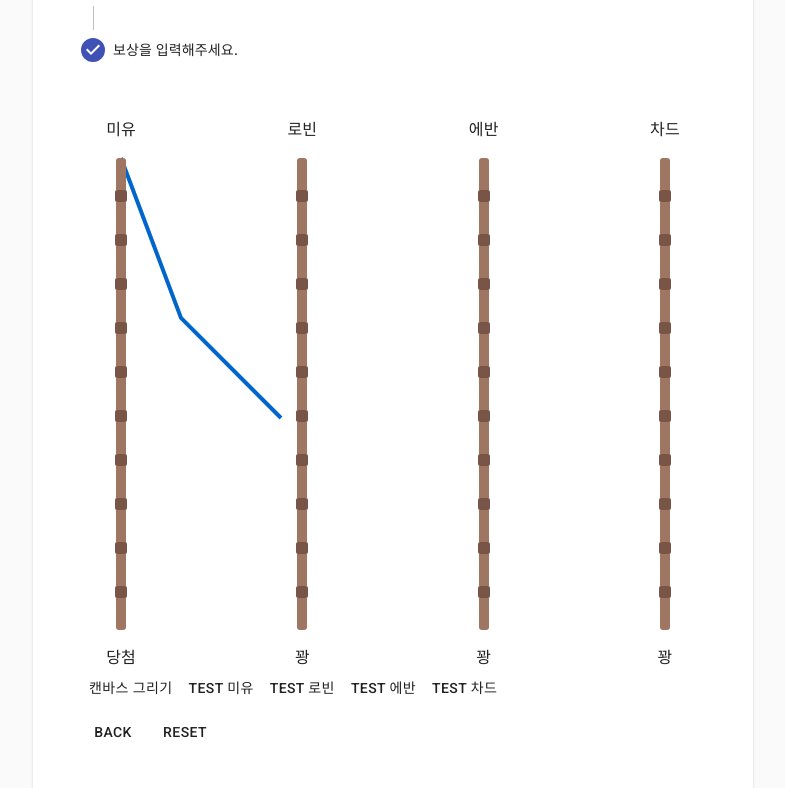
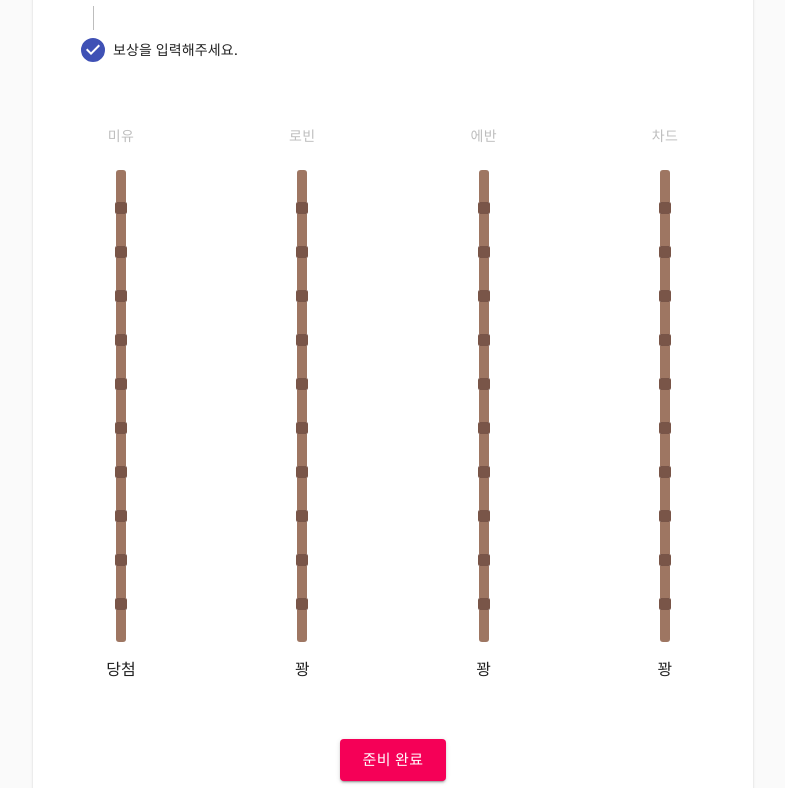
Before and after one commit to divlook/ladder-game, a Next.js app: page / in a window 1280 px wide. Shown: the part 292-1080 px from the top of the page, without its empty margins (247-1032 px from the left). Built offline with nearby package versions, Linux system fonts and the light colour scheme.

Commit message:
사다리 타기 기능 어느정도 완성

```diff
--- a/components/LadderGame.tsx
+++ b/components/LadderGame.tsx
@@ -51,6 +51,15 @@ export interface State {
     ladderBlockCnt: number
     midLineData: MidLine[]
     generatingMidLinePoint?: MapData | null
+    /**
+     * 게임 단계
+     * - 0: 시작전
+     * - 1: 진행중
+     * - 2: 완료
+     */
+    gameStep: number
+    completedLineIndexs: number[]
+    colorIndex: number
 }
 
 export const defaultOption = {
@@ -66,6 +75,9 @@ export const initialState: State = {
     ladderBlockCnt: 21,
     midLineData: [],
     generatingMidLinePoint: null,
+    gameStep: 0,
+    completedLineIndexs: [],
+    colorIndex: 0,
 }
 
 const useStyles = (state: State) =>
@@ -143,27 +155,53 @@ const useStyles = (state: State) =>
             boxShadow: '0 2px 4px 2px rgba(0, 0, 0, 0.2)',
             cursor: 'pointer',
         },
-        // cursorGrap: {
-        //     cursor: 'grab',
-        // },
-        // cursorGrabbing: {
-        //     cursor: 'grabbing',
-        // },
-        // cursorNoDrop: {
-        //     cursor: 'no-drop',
-        // },
-        // TODO: 나중에 그려져야됨 (zIndex 2로 변경 필요)
         result: {
+            display: 'none',
             position: 'absolute',
-            zIndex: 0,
+            zIndex: 999,
             width: '100%',
             height: '100%',
             left: 0,
             right: 0,
             top: 0,
             bottom: 0,
+            '&.active': {
+                display: 'block',
+            },
+            '& canvas': {
+                position: 'absolute',
+                width: '100%',
+                height: '100%',
+                left: 0,
+                right: 0,
+                top: 0,
+                bottom: 0,
+            },
+        },
+        buttons: {
+            marginTop: theme.spacing(6),
+            marginBottom: theme.spacing(4),
+        },
+        buttonItem: {
+            cursor: 'pointer',
+            '&:not(:disabled)': {
+                zIndex: 1000,
+            }
         },
     }))
+
+const colors = [
+    '#ff8990',
+    '#f7a03e',
+    '#fed853',
+    '#38bb8e',
+    '#139367',
+    '#cef500',
+    '#ffb700',
+    '#ff008f',
+    '#00b4c4',
+    '#ff4040',
+]
 
 let __uid = 0
 
@@ -173,7 +211,7 @@ const LadderGame: React.FC<InitialState> = props => {
     const classes = useStyles(state)()
 
     const mapRef = useRef<HTMLDivElement>(null)
-    const resultCanvasRef = useRef<HTMLCanvasElement>(null)
+    const resultRef = useRef<HTMLDivElement>(null)
 
     const methods = {
         calcMapSize() {
@@ -369,77 +407,132 @@ const LadderGame: React.FC<InitialState> = props => {
                 midLine: null,
             }
         },
-        /**
-         * 테스트용 함수
-         */
-        testGame: key => () => {
-            let current: any = state.mapData[key][0]
-            let cnt = 0
-            let isMove = false
-            const colors = [
-                '#F44336',
-                '#e91e63',
-                '#9c27b0',
-                '#3f51b5',
-                '#2196f3',
-                '#00bcd4',
-                '#009688',
-                '#8bc34a',
-                '#cddc39',
-                '#ffeb3b',
-                '#ffc107',
-                '#ff9800',
-                '#ff5722',
-                '#795548',
-            ]
-            const color = colors[Math.floor(Math.random() * 100) % colors.length]
-
-            while (current !== null && cnt < 50) {
-                if (current.el) current.el.style.backgroundColor = color
-
-                if (current.isLinked && !isMove) {
-                    if (current.midLine?.el) current.midLine.el.style.backgroundColor = color
-                    current = current.linkedBlock
-                    isMove = true
-                } else if (current.nextBlock) {
-                    current = current.nextBlock
-                    isMove = false
-                } else {
-                    current = null
-                    isMove = false
-                }
-                cnt++
-            }
-        },
         handleSelectstart: e => void e.preventDefault(),
-        setCanvas: () => {
-            if (resultCanvasRef.current) {
-                const canvas = resultCanvasRef.current
+        playGame: key => () => {
+            if (resultRef.current && !state.completedLineIndexs.includes(key)) {
+                const canvas = document.createElement('canvas')
+                const ctx = canvas.getContext('2d')
                 canvas.width = state.mapWidth
                 canvas.height = state.mapHeight
-                const ctx = canvas.getContext('2d')
 
                 if (ctx) {
-                    ctx.fillStyle = '#0066cc'
-                    ctx.lineWidth = 4
-                    ctx.strokeStyle = '#0066cc'
+                    const coordinates: [number, number][] = []
+                    const color = colors[state.colorIndex % colors.length]
 
-                    const start = { dx: 0, dy: 0 }
+                    let prevBlockUid = 0
+                    let current: MapData | null = state.mapData[key][0]
 
-                    start.dx = (state.mapData[0][0].el?.offsetLeft || 0) + (state.mapData[0][0].el?.offsetWidth || 0 + ctx.lineWidth) / 2
-                    start.dy = (state.mapData[0][0].el?.offsetTop || 0)
-                    ctx.moveTo(start.dx, start.dy)
+                    ctx.lineWidth = 3
+                    ctx.strokeStyle = color
+                    ctx.lineJoin = 'round'
 
-                    ctx.lineTo(100, 200)
-                    ctx.lineTo(200, 300)
+                    while (current !== null) {
+                        let next: MapData | null = null
+                        if (current.nextBlock) {
+                            if (coordinates.length === 0) {
+                                // 시작
+                                coordinates.push([
+                                    (current.el?.offsetLeft || 0) + (current.el?.offsetWidth || 0 - ctx.lineWidth) / 2,
+                                    current.el?.offsetTop || 0,
+                                ])
 
-                    ctx.stroke()
+                                next = current.nextBlock
+                            } else if (current.linkedBlock) {
+                                if (current.isHandle) {
+                                    coordinates.push([
+                                        (current.el?.offsetLeft || 0) + (current.el?.offsetWidth || 0 - ctx.lineWidth) / 2,
+                                        (current.el?.offsetTop || 0) + (current.el?.offsetHeight || 0 - ctx.lineWidth) / 2,
+                                    ])
+                                }
+
+                                if (current.linkedBlock.uid === prevBlockUid) {
+                                    // midLine 이동 후
+                                    next = current.nextBlock
+                                } else {
+                                    // midLine 이동 전
+                                    next = current.linkedBlock
+                                }
+                            } else {
+                                // 일반 block
+                                next = current.nextBlock
+                            }
+                        } else {
+                            // 끝
+                            coordinates.push([
+                                (current.el?.offsetLeft || 0) + (current.el?.offsetWidth || 0 - ctx.lineWidth) / 2,
+                                (current.el?.offsetTop || 0) + (current.el?.offsetHeight || 0),
+                            ])
+                        }
+
+                        prevBlockUid = current?.uid || 0
+                        current = next
+                    }
+
+                    for (let index = 0, len = coordinates.length; index < len; index++) {
+                        const el = coordinates[index]
+
+                        if (index === 0) {
+                            ctx.moveTo(...el)
+                        } else {
+                            ctx.lineTo(...el)
+                        }
+
+                        if (index === len - 1) {
+                            ctx.lineTo(el[0], el[1] + 3)
+                            ctx.stroke()
+                            ctx.beginPath()
+                            ctx.arc(el[0], el[1] + 8, 6, 0, Math.PI * 2)
+                            ctx.fillStyle = color
+                            ctx.closePath()
+                            ctx.fill()
+                        }
+                    }
+
+                    resultRef.current.append(canvas)
                 }
+
+                state.colorIndex++
+                state.completedLineIndexs.push(key)
+                if (state.completedLineIndexs.length === state.mapData.length) {
+                    state.gameStep = 2
+                }
+
+                setState({
+                    ...state,
+                    gameStep: state.gameStep,
+                    completedLineIndexs: state.completedLineIndexs,
+                })
 
                 return true
             } else {
                 return false
             }
+        },
+        doReady() {
+            state.gameStep = 1
+            setState({ ...state })
+        },
+        reloadGame() {
+            const prevMidLineData = state.midLineData.splice(0, state.midLineData.length)
+            state.generatingMidLinePoint = null
+            state.gameStep = 0
+            state.completedLineIndexs.splice(0, state.completedLineIndexs.length)
+            state.colorIndex = 0
+
+            prevMidLineData.forEach(mapData => {
+                mapData.blocks.forEach(block => {
+                    block.isLinked = false
+                    block.linkedBlock = null
+                })
+            })
+
+            if (resultRef.current) {
+                while (resultRef.current.firstChild) {
+                    resultRef.current.removeChild(resultRef.current.firstChild)
+                }
+            }
+
+            setState({ ...state })
         },
     }
 
@@ -450,9 +543,7 @@ const LadderGame: React.FC<InitialState> = props => {
     })
 
     useMounted(() => {
-        if (methods.calcMapSize()) {
-            methods.setCanvas()
-        }
+        methods.calcMapSize()
 
         console.log(state)
     })
@@ -461,12 +552,15 @@ const LadderGame: React.FC<InitialState> = props => {
         mapRef.current?.removeEventListener('selectstart', methods.handleSelectstart)
         state.isPaintingLadder = false
         state.isPaintedLadder = false
-        state.mapData = state.mapData.splice(0, state.mapData.length)
+        state.mapData.splice(0, state.mapData.length)
         state.mapWidth = 0
         state.mapHeight = defaultOption.mapMinHeight
         state.ladderBlockCnt = 21
-        state.midLineData = state.midLineData.splice(0, state.midLineData.length)
+        state.midLineData.splice(0, state.midLineData.length)
         state.generatingMidLinePoint = null
+        state.gameStep = 0
+        state.completedLineIndexs.splice(0, state.completedLineIndexs.length)
+        state.colorIndex = 0
     })
 
     return (
@@ -483,7 +577,13 @@ const LadderGame: React.FC<InitialState> = props => {
                                         return (
                                             <Grid key={xIndex} item>
                                                 <Box className={classes.ladderItemHeader}>
-                                                    <Typography>{props.players[xIndex] || `참가자 ${xIndex + 1}`}</Typography>
+                                                    <Button
+                                                        className={classes.buttonItem}
+                                                        variant={state.gameStep > 0 ? 'contained' : 'text'}
+                                                        color="primary"
+                                                        onClick={methods.playGame(xIndex)}
+                                                        disabled={state.gameStep === 0 || state.completedLineIndexs.includes(xIndex)}
+                                                        >{props.players[xIndex] || `참가자 ${xIndex + 1}`}</Button>
                                                 </Box>
                                                 <Box className={classes.ladderItem}>
                                                     {xVal.map((yVal, yIndex) => {
@@ -518,25 +618,37 @@ const LadderGame: React.FC<InitialState> = props => {
                                             />
                                         )
                                     })}
+                                    <div ref={resultRef} className={clsx(classes.result, { active: state.gameStep > 0 })} />
                                 </Grid>
                             </div>
-                            <div className={classes.result}>
-                                <canvas ref={resultCanvasRef} />
-                            </div>
 
-                            <Box>
-                                <Button onClick={methods.setCanvas}>
-                                    캔바스 그리기
-                                </Button>
-
-                                {props.players.map((playerName, key) => {
-                                    return (
-                                        <Button key={key} onClick={methods.testGame(key)}>
-                                            Test {playerName}
+                            <Grid container spacing={2} className={classes.buttons} justify="center">
+                                <Grid item>
+                                    {state.gameStep === 0 && (
+                                        <Button
+                                            className={classes.buttonItem}
+                                            variant="contained"
+                                            color="secondary"
+                                            size="large"
+                                            onClick={methods.doReady}
+                                        >
+                                            준비 완료
                                         </Button>
-                                    )
-                                })}
-                            </Box>
+                                    )}
+                                    {state.gameStep > 0 && (
+                                        <Button
+                                            className={classes.buttonItem}
+                                            variant="contained"
+                                            color="secondary"
+                                            size="large"
+                                            onClick={methods.reloadGame}
+                                            disabled={state.gameStep < 2}
+                                        >
+                                            다시하기
+                                        </Button>
+                                    )}
+                                </Grid>
+                            </Grid>
                         </React.Fragment>
                     )
                 } else {
```
